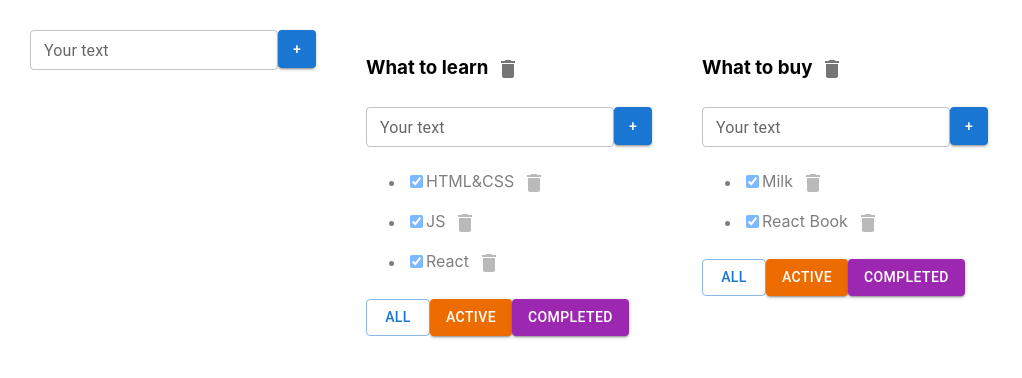
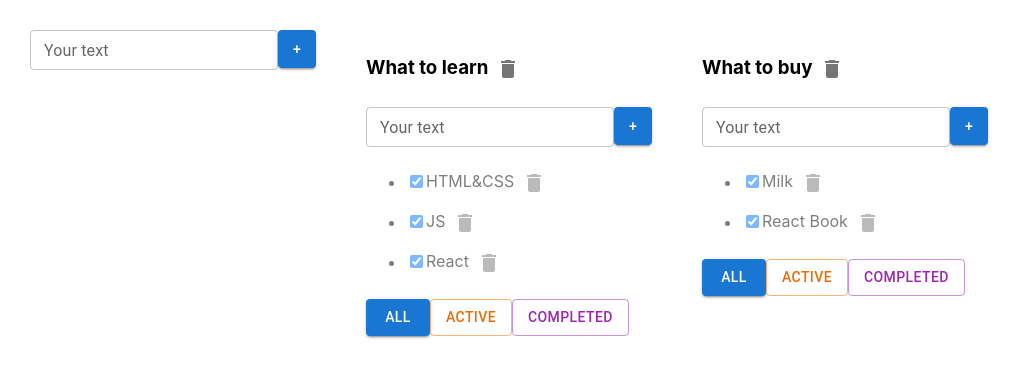
Before and after one commit to Kattekly/Todolist2, a React (Create React App) app: page / in a window 1280 px wide. Shown: the top 378 px of the page, without its empty margins (0-1022 px from the left). Built offline with nearby package versions, Linux system fonts and the light colour scheme.

Commit message:
Lessons-7

```diff
--- a/src/Todolist.tsx
+++ b/src/Todolist.tsx
@@ -76,13 +76,13 @@ export function Todolist(props: PropsType) {
             }
         </ul>
         <div>
-            <Button variant={props.filter === 'all' ? "outlined" : "contained"}
+            <Button variant={props.filter === 'all' ? "contained" : "outlined"}
                     onClick={onAllClickHandler}>All
             </Button>
-            <Button color={'warning'} variant={props.filter === 'active' ? "outlined" : "contained"}
+            <Button color={'warning'} variant={props.filter === 'active' ? "contained" : "outlined"}
                     onClick={onActiveClickHandler}>Active
             </Button>
-            <Button color={'secondary'} variant={props.filter === 'completed' ? "outlined" : "contained"}
+            <Button color={'secondary'} variant={props.filter === 'completed' ? "contained" : "outlined"}
                     onClick={onCompletedClickHandler}>Completed
             </Button>
         </div>
--- a/src/components/Input.tsx
+++ b/src/components/Input.tsx
@@ -47,7 +47,7 @@ export const Input = (props: InputPropsType) => {
 
             <Button  variant="contained" style={{maxWidth: '38px', maxHeight: '38px', minWidth: '38px', minHeight: '38px'}}
                      onClick={addTask}>+</Button>
-            {error && <div className="error-message">{error}</div>}
+         {/*   {error && <div className="error-message">{error}</div>}*/}
         </div>
     );
 };
```
